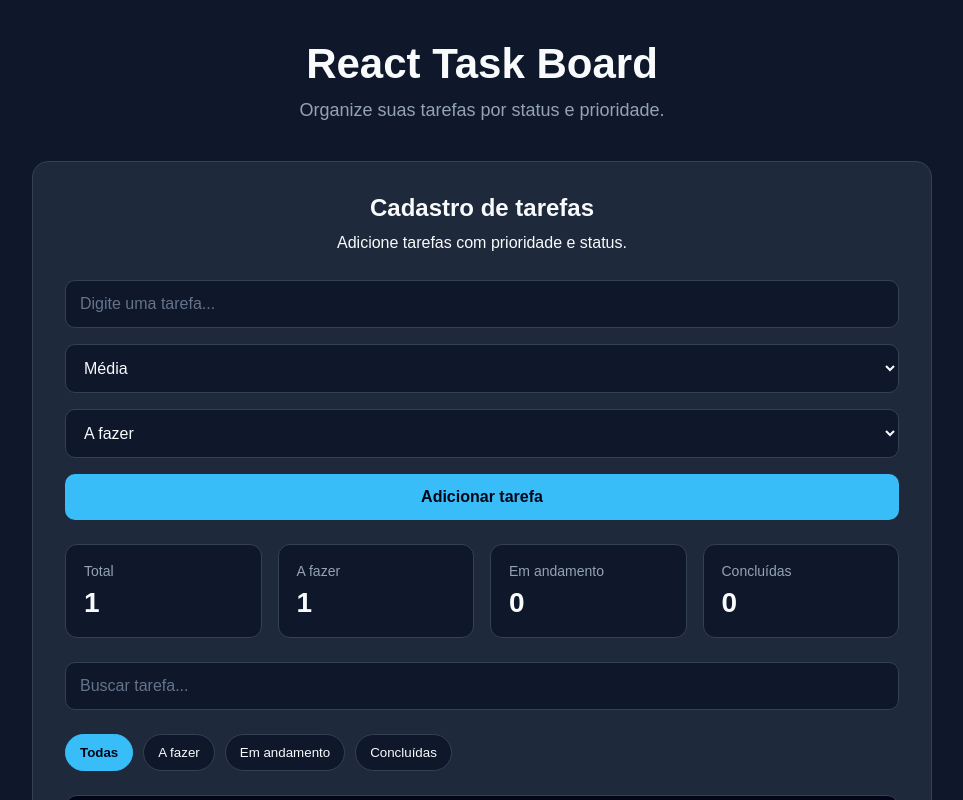
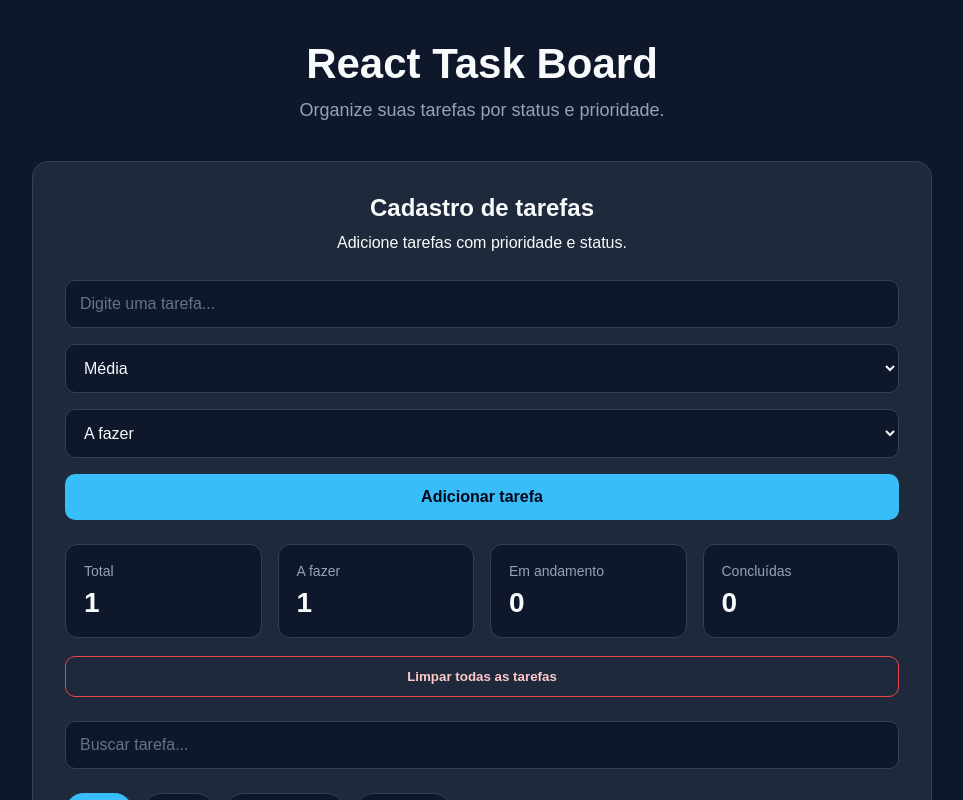
Before and after one commit to rfactt/task-board, a React (Vite) app: page / in a window 1280 px wide. Both pictures are taken after typing "Sample" into the empty fields and a click on the button "Adicionar tarefa". Shown: the top 800 px of the page, without its empty margins (158-1121 px from the left). Built offline with nearby package versions, Linux system fonts and the light colour scheme.

Commit message:
adiciona clear de todas as tarefas

```diff
--- a/src/App.jsx
+++ b/src/App.jsx
@@ -26,6 +26,13 @@ function App() {
     const updatedTasks = tasks.filter((task) => task.id !== taskId);
     setTasks(updatedTasks);
   }
+  function clearTasks() {
+  const confirmClear = window.confirm("Tem certeza que deseja apagar todas as tarefas?");
+
+  if (confirmClear) {
+    setTasks([]);
+  }
+}
 
   function updateTaskStatus(taskId, newStatus) {
     const updatedTasks = tasks.map((task) => {
@@ -78,6 +85,12 @@ function App() {
 
         <SummaryCards tasks={tasks} />
 
+        {tasks.length > 0 && (
+        <button className="clear-button" onClick={clearTasks}>
+          Limpar todas as tarefas
+        </button>
+)}
+
         <input
           className="search-input"
           type="text"
--- a/src/index.css
+++ b/src/index.css
@@ -313,3 +313,19 @@ body {
   background: #64748b;
   color: #f8fafc;
 }
+
+.clear-button {
+  width: 100%;
+  margin-top: 18px;
+  padding: 12px;
+  border: 1px solid #ef4444;
+  border-radius: 10px;
+  background: transparent;
+  color: #fecaca;
+  font-weight: bold;
+  cursor: pointer;
+}
+
+.clear-button:hover {
+  background: #7f1d1d;
+}
```
